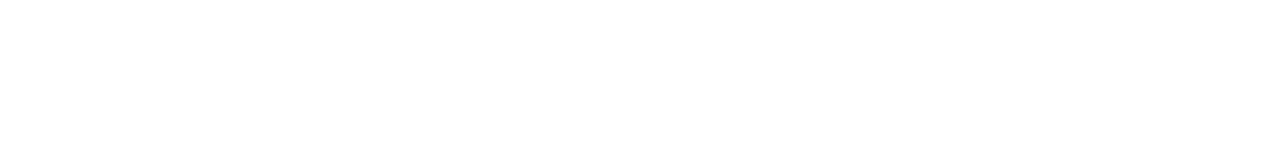
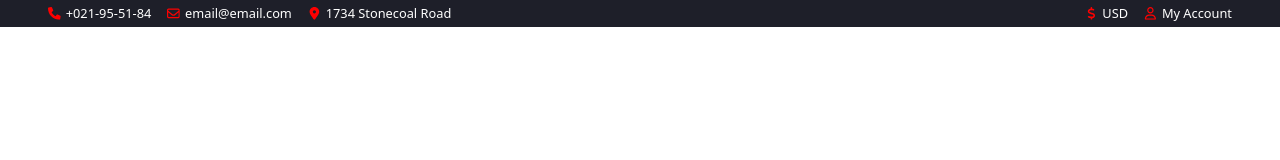
Before and after one commit to fajj-developer14/Electro, a plain HTML site: page index.html in a window 1280 px wide. Drawn offline with nearby package versions, Linux system fonts and the light colour scheme.

Commit message:
Build the information bar. Add a sprite of icons.

```diff
--- a/css/styles.css
+++ b/css/styles.css
@@ -0,0 +1,48 @@
+section {
+    padding: 60px 0;
+}
+
+.info-bar {
+    background-color: #1E1F29;
+    font-size: 0.6rem;
+    color: #fff;
+}
+
+.info-bar .list-inline-item:not(:last-child) {
+    margin-right: 0.7rem;
+}
+
+
+.info-bar-links {
+    color: inherit;
+    text-decoration: none;
+    transition: color 0.15s;
+}
+
+.info-bar-links:hover {
+    color: red;
+}
+
+.info-icons {
+    fill: red;
+    width: 0.75rem;
+    height: 0.75rem;
+    transform: translateY(-1px);
+    margin-right: 0.05rem;
+}
+
+@media screen and (min-width: 480px) {
+    .info-bar {
+        font-size: 0.8rem
+    }
+
+    .info-bar .list-inline-item:not(:last-child) {
+        margin-right: 0.8rem;
+    }
+
+    .info-icons {
+        width: 0.8rem;
+        height: 0.8rem;
+        margin-right: 0.1rem;
+    }
+}
--- a/index.html
+++ b/index.html
@@ -10,8 +10,59 @@
       integrity="sha384-0evHe/X+R7YkIZDRvuzKMRqM+OrBnVFBL6DOitfPri4tjfHxaWutUpFmBp4vmVor"
       crossorigin="anonymous"
     />
+    <link rel="stylesheet" href="css/styles.css" />
   </head>
   <body>
+    <header>
+      <div
+        class="info-bar fs-sm-1 py-1 px-2 px-md-5 d-md-flex align-items-center justify-content-md-between"
+      >
+        <ul class="list-inline d-md-inline-block mb-2 m-md-0">
+          <li class="list-inline-item">
+            <a class="info-bar-links" href="/">
+              <svg class="icon info-icons">
+                <use href="icons/sprite.svg#phone-solid"></use>
+              </svg>
+              +021-95-51-84
+            </a>
+          </li>
+          <li class="list-inline-item">
+            <a class="info-bar-links" href="/">
+              <svg class="icon info-icons">
+                <use href="icons/sprite.svg#envelope-regular"></use>
+              </svg>
+              email@email.com
+            </a>
+          </li>
+          <li class="list-inline-item mt-1 m-md-0">
+            <a class="info-bar-links" href="/">
+              <svg class="icon info-icons">
+                <use href="icons/sprite.svg#location-dot-solid"></use>
+              </svg>
+              1734 Stonecoal Road
+            </a>
+          </li>
+        </ul>
+        <ul class="list-inline d-md-inline-block mb-1 m-md-0 info-bar-list">
+          <li class="list-inline-item">
+            <a class="info-bar-links" href="/">
+              <svg class="icon info-icons">
+                <use href="icons/sprite.svg#dollar-sign-solid"></use>
+              </svg>
+              USD
+            </a>
+          </li>
+          <li class="list-inline-item">
+            <a class="info-bar-links" href="/">
+              <svg class="icon info-icons">
+                <use href="icons/sprite.svg#user-regular"></use>
+              </svg>
+              My Account
+            </a>
+          </li>
+        </ul>
+      </div>
+    </header>
     <script
       src="https://cdn.jsdelivr.net/npm/bootstrap@5.2.0-beta1/dist/js/bootstrap.bundle.min.js"
       integrity="sha384-pprn3073KE6tl6bjs2QrFaJGz5/SUsLqktiwsUTF55Jfv3qYSDhgCecCxMW52nD2"
@@ -19,5 +70,3 @@
     ></script>
   </body>
 </html>
-
-<!-- #1E1F29 -->
```
Also changed, not shown: icons/sprite.svg (added).
